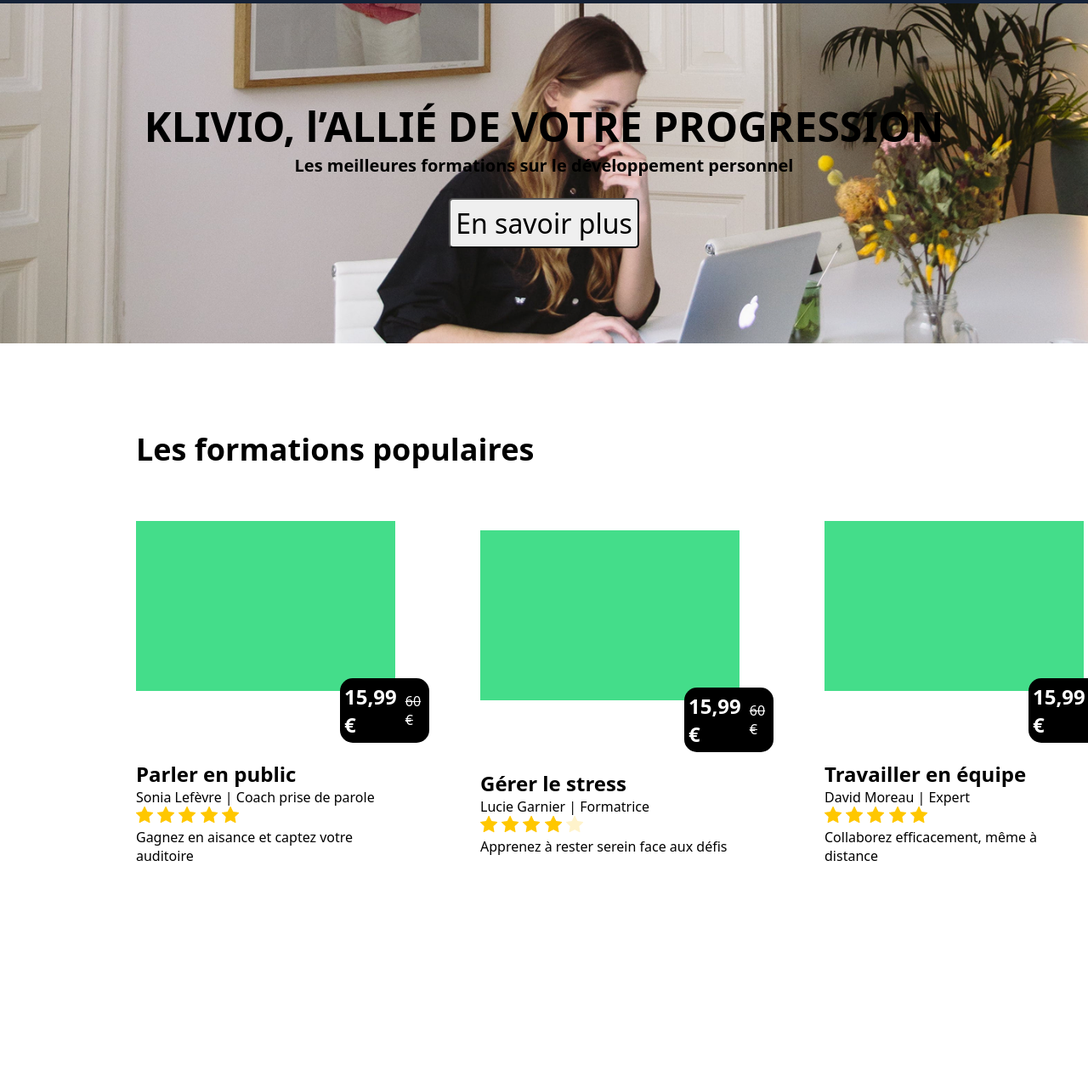
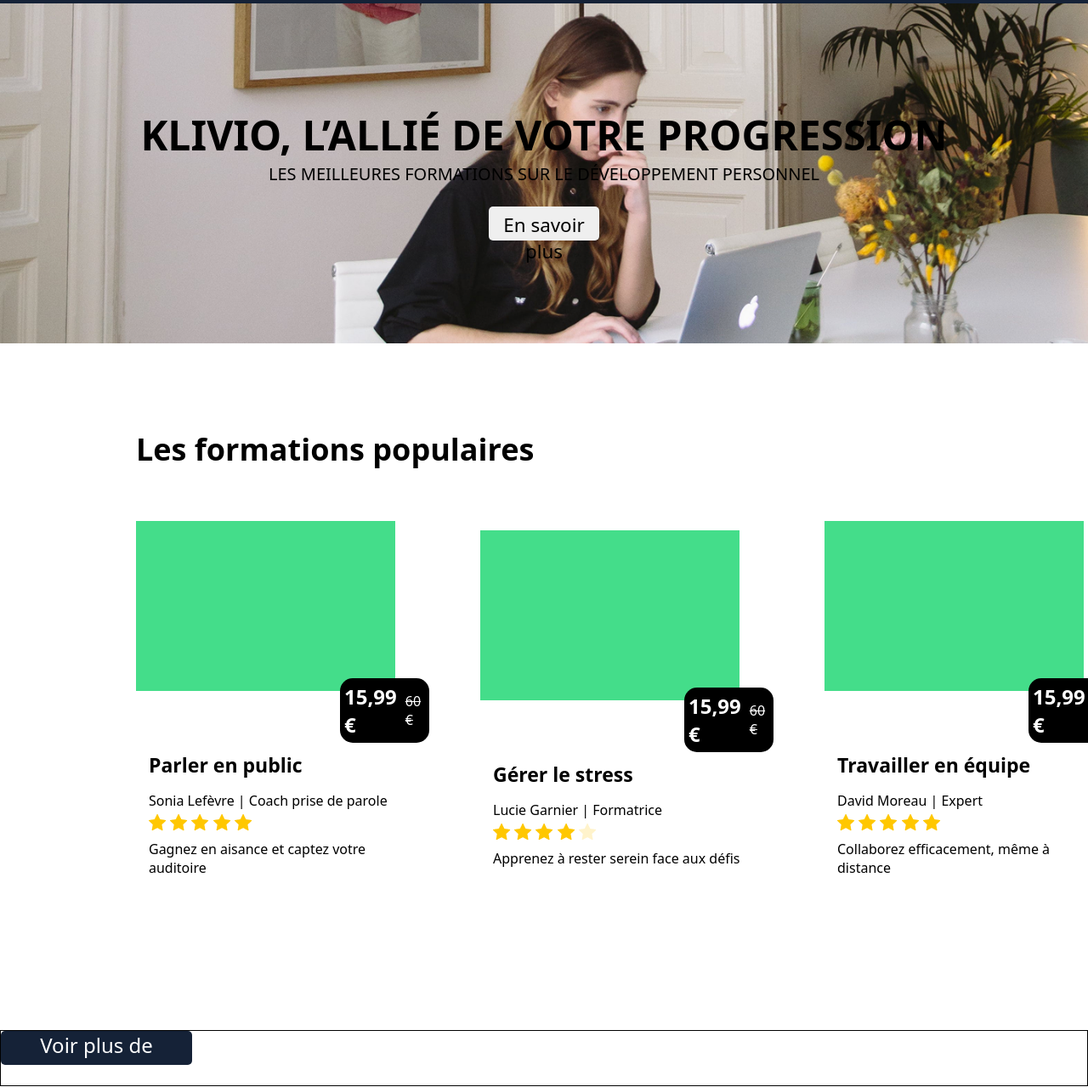
Before and after one commit to ProlificHunter15678956/site-statique, a plain HTML site: page index.html in a window 1280 px wide. Shown: the part 76-1355 px from the top of the page at 85% size. Before the commit the page ends 1254 px from the top, so only its background shows below. Drawn offline with Linux system fonts and the light colour scheme.

Commit message:
Mise à jour du site

```diff
--- a/assets/css/styles.css
+++ b/assets/css/styles.css
@@ -25,15 +25,18 @@
     font-size: 48px;
 }
 
-.main-h2 {
+.main-p {
     font-size: 20px;
 }
 
 .main-button {
     margin-top: 25px;
     padding: 6px;
-    font-size: 2em;
+    font-size: 1.4em;
     border-radius: 5px;
+    width: 130px;
+    height: 40px;
+    border: none;
 }
 
 .header-div {
@@ -144,3 +147,32 @@
     width: 305px;
     height: 200px;
 }
+
+.bottom-div-formations {
+    position: relative;
+    bottom: 20px;
+    left: 15px;
+    display: grid;
+    gap: 5px;
+}
+
+.bottom-div-formations h2 {
+    font-size: 23px;
+    padding-top: 10px;
+    padding-bottom: 10px;
+}
+
+.bottom-main-btn {
+    border: none;
+    background-color: #152237;
+    border-radius: 5px;
+    color: white;
+    font-size: 1.5rem;
+    width: 225px;
+    height: 40px;
+}
+
+.bottom-main-btn-div {
+    border: 1px solid black;
+    align-items: center;
+}
--- a/index.html
+++ b/index.html
@@ -27,8 +27,8 @@
         <section>
             <div class="background-image">
                 <div class="main-div">
-                    <h1 class="main-h1"><strong>KLIVIO, l’ALLIÉ DE VOTRE PROGRESSION</strong></h1>
-                    <h2 class="main-h2">Les meilleures formations sur le développement personnel</h2>
+                    <h1 class="main-h1"><strong>KLIVIO, L’ALLIÉ DE VOTRE PROGRESSION</strong></h1>
+                    <p class="main-p">LES MEILLEURES FORMATIONS SUR LE DÉVELOPPEMENT PERSONNEL</p>
                     <button class="main-button">En savoir plus</button>
                 </div>
             </div>
@@ -45,7 +45,7 @@
                                 <p><del>60 €</del></p>
                             </div>
                         </div>
-                        <div>
+                        <div class="bottom-div-formations">
                             <h2>Parler en public</h2>
                             <p>Sonia Lefèvre | Coach prise de parole</p>
                             <div>
@@ -66,7 +66,7 @@
                                 <p><del>60 €</del></p>
                             </div>
                         </div>
-                        <div>
+                        <div class="bottom-div-formations">
                             <h2>Gérer le stress</h2>
                             <p>Lucie Garnier | Formatrice</p>
                             <div>
@@ -87,7 +87,7 @@
                                 <p><del>60 €</del></p>
                             </div>
                         </div>
-                        <div>
+                        <div class="bottom-div-formations">
                             <h2>Travailler en équipe</h2>
                             <p>David Moreau | Expert</p>
                             <div>
@@ -108,7 +108,7 @@
                                 <p><del>60 €</del></p>
                             </div>
                         </div>
-                        <div>
+                        <div class="bottom-div-formations">
                             <h2>Gérer son temps</h2>
                             <p>Claire Dumas | Coach organisation</p>
                             <div>
@@ -122,6 +122,9 @@
                         </div>
                     </div>
                 </div>
+                <div class="bottom-main-btn-div">
+                    <button class="bottom-main-btn">Voir plus de formations</button>
+                </div>
             </div>
         </section>
     </main>
```
